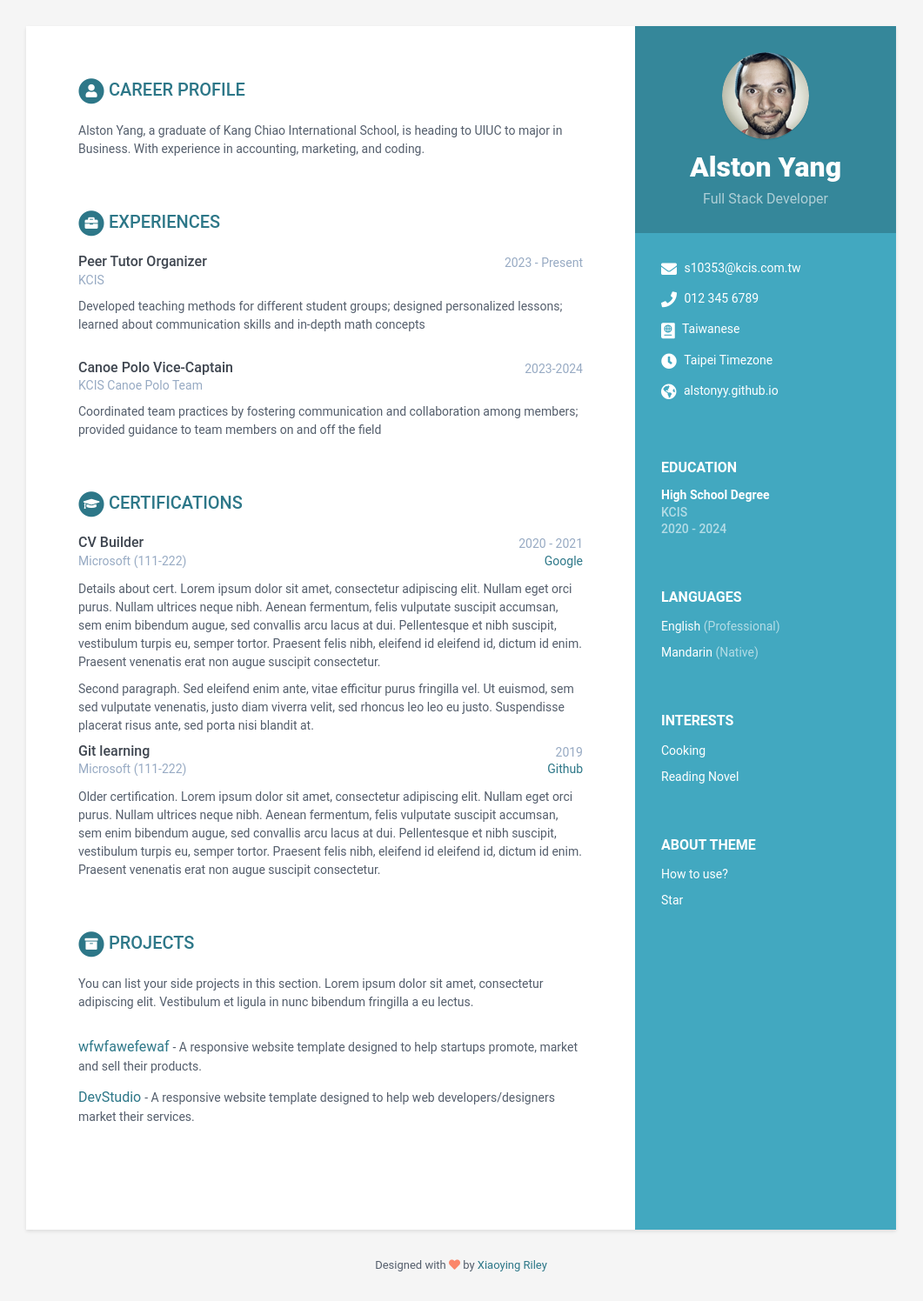
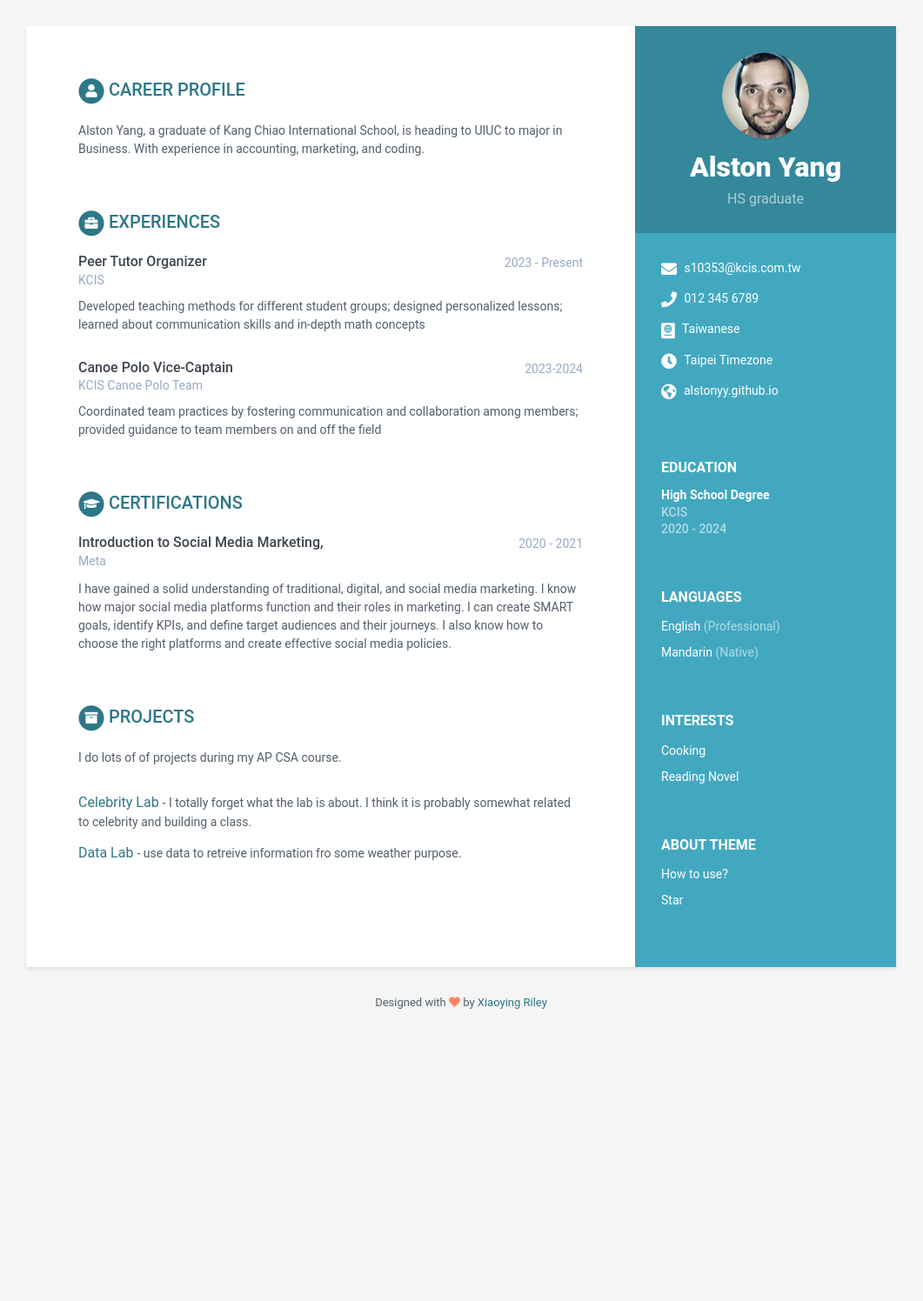
Before and after one commit to alstonyy/alstonyy.github.io, a Jekyll site: the page built from index.html, in a window 1280 px wide. Shown: the whole page at 87% size, without its empty margins (110-1171 px from the left). Built offline with Jekyll 4.4.1, drawn with Linux system fonts in a browser that asks for light colours; after the commit the page ends 1194 px from its top, so only the background shows below that.

Commit message:
Update data.yml

```diff
--- a/_data/data.yml
+++ b/_data/data.yml
@@ -9,7 +9,7 @@ sidebar:
 
     # Profile information
     name: Alston Yang
-    tagline: Full Stack Developer
+    tagline: HS graduate
     avatar: profile.png  #place a 100x100 picture inside /assets/images/ folder and provide the name of the file below
 
     # Sidebar links
@@ -72,58 +72,28 @@ experiences:
 certifications:
       title: Certifications
       list:
-        - name: CV Builder
+        - name: Introduction to Social Media Marketing,
           start: 2020
           end: 2021
-          organization: Microsoft
-          credentialid: 111-222
-          credentialurl: www.google.com
-          credentialname: Google
+          organization: Meta
           details: |
-            Details about cert. Lorem ipsum dolor sit amet, consectetur
-            adipiscing elit.
-            Nullam eget orci purus. Nullam ultrices neque nibh.
-            Aenean fermentum, felis vulputate suscipit accumsan,
-            sem enim bibendum augue, sed convallis arcu lacus at dui.
-            Pellentesque et nibh suscipit, vestibulum turpis eu, semper tortor.
-            Praesent felis nibh, eleifend id eleifend id, dictum id enim.
-            Praesent venenatis erat non augue suscipit consectetur.
+            I have gained a solid understanding of traditional, digital, and social media marketing.
+            I know how major social media platforms function and their roles in marketing. I can create SMART goals,
+            identify KPIs, and define target audiences and their journeys. I also know how to choose the right platforms and create effective social media policies.
 
-            Second paragraph. Sed eleifend enim ante, vitae efficitur purus
-            fringilla vel. Ut euismod, sem sed vulputate venenatis,
-            justo diam viverra velit, sed rhoncus leo leo eu justo.
-            Suspendisse placerat risus ante, sed porta nisi blandit at.
-        - name: Git learning
-          start: 2019
-          end:
-          organization: Microsoft
-          credentialid: 111-222
-          credentialurl: www.github.com
-          credentialname: Github
-          details: |
-            Older certification. Lorem ipsum dolor sit amet, consectetur
-            adipiscing elit.
-            Nullam eget orci purus. Nullam ultrices neque nibh.
-            Aenean fermentum, felis vulputate suscipit accumsan,
-            sem enim bibendum augue, sed convallis arcu lacus at dui.
-            Pellentesque et nibh suscipit, vestibulum turpis eu, semper tortor.
-            Praesent felis nibh, eleifend id eleifend id, dictum id enim.
-            Praesent venenatis erat non augue suscipit consectetur.
 
 projects:
     title: Projects
     intro: >
-      You can list your side projects in this
-      section. Lorem ipsum dolor sit amet, consectetur adipiscing elit.
-      Vestibulum et ligula in nunc bibendum fringilla a eu lectus.
+      I do lots of of projects during my AP CSA course.
     assignments:
-      - title: "wfwfawefewaf"
+      - title: "Celebrity Lab"
         link: "#hook"
-        tagline: "A responsive website template designed to help startups promote, market and sell their products."
+        tagline: "I totally forget what the lab is about. I think it is probably somewhat related to celebrity and building a class."
 
-      - title: DevStudio
+      - title: "Data Lab"
         link: "#"
-        tagline: "A responsive website template designed to help web developers/designers market their services."
+        tagline: "use data to retreive information fro some weather purpose."
 
 footer: >
     Designed with <i class="fas fa-heart"></i> by <a href="http://themes.3rdwavemedia.com" target="_blank" rel="nofollow">Xiaoying Riley</a>
```
